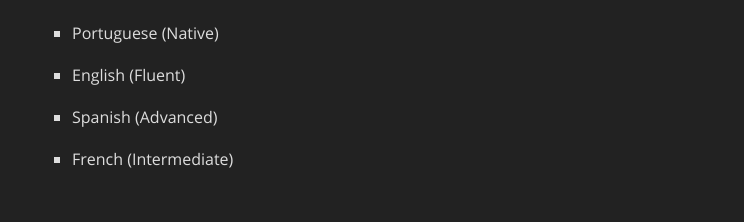
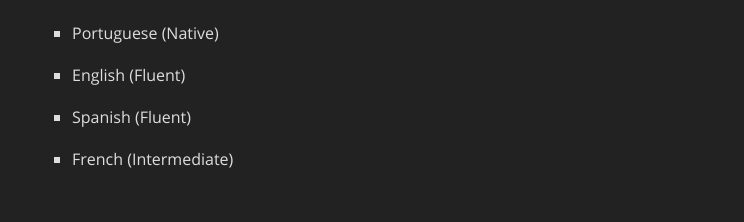
Before and after one commit to matheusportela/matheusportela.github.io, a Jekyll site: the page built from index.md, in a window 1280 px wide. Shown: the part 2090-2312 px from the top of the page, without its empty margins (264-1008 px from the left). Built offline with Jekyll 4.4.1, drawn with Linux system fonts in a browser that asks for light colours; some web fonts are replaced.

Commit message:
Foreign languages

```diff
--- a/index.md
+++ b/index.md
@@ -40,5 +40,5 @@ Besides being a Software Developer, my interests include classical acoustic guit
 ## Foreign Languages
 - Portuguese (Native)
 - English (Fluent)
-- Spanish (Advanced)
+- Spanish (Fluent)
 - French (Intermediate)
```
